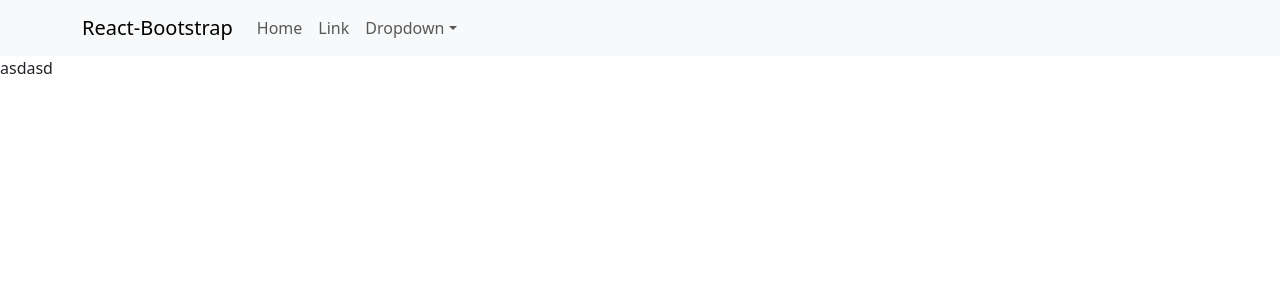
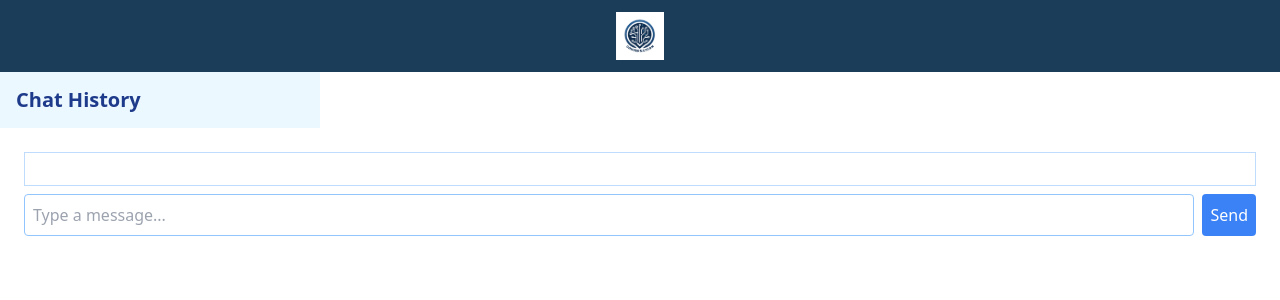
Before and after one commit to food0903/AI-Job-Interview, a React (Vite) app in the folder frontend/: page / in a window 1280 px wide. Shown: the top 300 px of the page. Built offline with nearby package versions, Linux system fonts and the light colour scheme.

Commit message:
completed homepage

```diff
--- a/frontend/src/App.jsx
+++ b/frontend/src/App.jsx
@@ -1,24 +1,10 @@
-import { useState } from 'react'
-import reactLogo from './assets/react.svg'
-import viteLogo from '/vite.svg'
-import './App.css'
-import { BrowserRouter, Routes, Route } from "react-router-dom";
-import Home from './pages/Home';
-import 'bootstrap/dist/css/bootstrap.min.css';
+import React from 'react';
+import HomePage from './components/HomePage';
 
-function App() {
-  const [count, setCount] = useState(0)
+const App = () => (
+  <div>
+    <HomePage /> {}
+  </div>
+);
 
-  return (
-
-    <BrowserRouter>
-
-      <Routes>
-        <Route path="/" element={<Home />} />
-      </Routes>
-
-    </BrowserRouter>
-  )
-}
-
-export default App
+export default App;
--- /dev/null
+++ b/frontend/src/components/HomePage.jsx
@@ -0,0 +1,69 @@
+import React, { useState } from 'react';
+import '../css/HomePage.css';
+
+// Sidebar for chat history
+const Sidebar = ({ chatHistory }) => (
+  <div className="sidebar">
+    <h2>Chat History</h2>
+    <ul>
+      {chatHistory.map((msg, index) => (
+        <li key={index}>{msg}</li>
+      ))}
+    </ul>
+  </div>
+);
+
+// Main chat box
+const ChatBox = ({ currentMessage, setCurrentMessage, sendMessage }) => (
+  <div className="chatbox">
+    <div className="content">
+      {/* Display area for future messages */}
+    </div>
+    <div className="input-section">
+      <input
+        type="text"
+        value={currentMessage}
+        onChange={(e) => setCurrentMessage(e.target.value)}
+        placeholder="Type a message..."
+      />
+      <button onClick={sendMessage}>Send</button>
+    </div>
+  </div>
+);
+
+// Main HomePage component
+const HomePage = () => {
+  const [chatHistory, setChatHistory] = useState([]);
+  const [currentMessage, setCurrentMessage] = useState(''); // Correct useState initialization
+
+  const sendMessage = () => {
+    if (currentMessage.trim() !== '') {
+      setChatHistory([...chatHistory, currentMessage]);
+      setCurrentMessage(''); // Clear input after sending
+    }
+  };
+
+  return (
+    <div className="flex flex-col h-screen bg-blue-50">
+      <div className="navbar"> {/* Navy blue banner */}
+        <div className="logo-placeholder"> {/* Logo placeholder */}
+          <img src="/src/assets/CompanyLogo.png" alt="Company Logo" className="rounded-full" />
+        </div>
+      </div>
+
+      <div className="flex flex-row flex-1"> {/* Main content */}
+        <Sidebar chatHistory={chatHistory} /> {/* Sidebar */}
+
+        <div className="flex-1 p-4 bg-blue-50"> {/* Main chat box */}
+          <ChatBox
+            currentMessage={currentMessage}
+            setCurrentMessage={setCurrentMessage}
+            sendMessage={sendMessage}
+          />
+        </div>
+      </div>
+    </div>
+  );
+};
+
+export default HomePage;
--- /dev/null
+++ b/frontend/src/css/HomePage.css
@@ -0,0 +1,74 @@
+/* HomePage.css */
+
+/* Styles for the navy blue banner */
+.navbar {
+    width: 100%;
+    background-color: #1c3d5a; /* Navy blue equivalent */
+    padding: 0.75rem; /* Equivalent to p-3 in Tailwind */
+    text-align: center;
+    color: white;
+  }
+
+  /* Styles for the logo placeholder */
+  .logo-placeholder {
+    width: 3rem; /* 12 Tailwind unit */
+    height: 3rem;
+    background-color: #d1d5db; /* Light gray */
+    border-radius: 50%; /* Circular shape */
+    margin: 0 auto; /* Centered */
+  }
+
+  /* Sidebar styles */
+  .sidebar {
+    width: 25%; /* w-1/4 */
+    background-color: #ebf8ff; /* Light blue */
+    padding: 1rem; /* p-4 */
+    overflow-y: auto; /* Enable scrolling */
+  }
+
+  /* Sidebar text styles */
+  .sidebar h2 {
+    font-size: 1.25rem; /* text-xl */
+    font-weight: bold; /* font-bold */
+    color: #1e3a8a; /* Dark blue */
+  }
+
+  .sidebar li {
+    margin-top: 0.5rem; /* mt-2 */
+    color: #1e3a8a; /* text-blue-700 */
+  }
+
+  /* Chat box styles */
+  .chatbox {
+    display: flex;
+    flex-direction: column;
+    height: 100%;
+  }
+
+  .chatbox .content {
+    flex: 1;
+    background-color: white;
+    border: 1px solid #bfdbfe; /* border-blue-200 */
+    padding: 1rem; /* p-4 */
+    overflow-y: auto;
+  }
+
+  .chatbox .input-section {
+    display: flex;
+    margin-top: 0.5rem; /* mt-2 */
+  }
+
+  .chatbox input {
+    flex: 1;
+    border: 1px solid #93c5fd; /* border-blue-300 */
+    padding: 0.5rem; /* p-2 */
+    border-radius: 0.25rem; /* rounded */
+  }
+
+  .chatbox button {
+    margin-left: 0.5rem; /* ml-2 */
+    background-color: #3b82f6; /* bg-blue-500 */
+    color: white;
+    padding: 0.5rem; /* p-2 */
+    border-radius: 0.25rem; /* rounded */
+  }
```
Also changed, not shown: frontend/src/assets/CompanyLogo.png (added).
